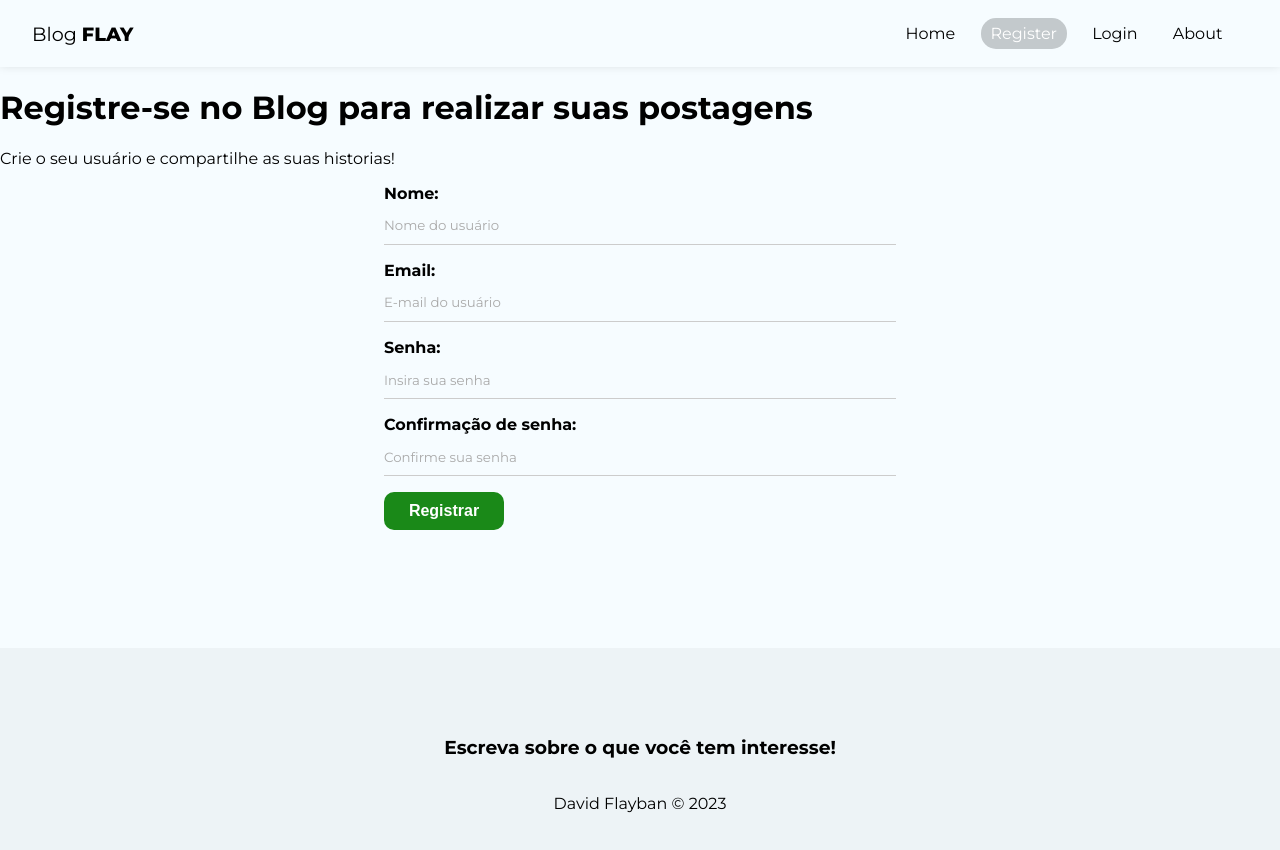
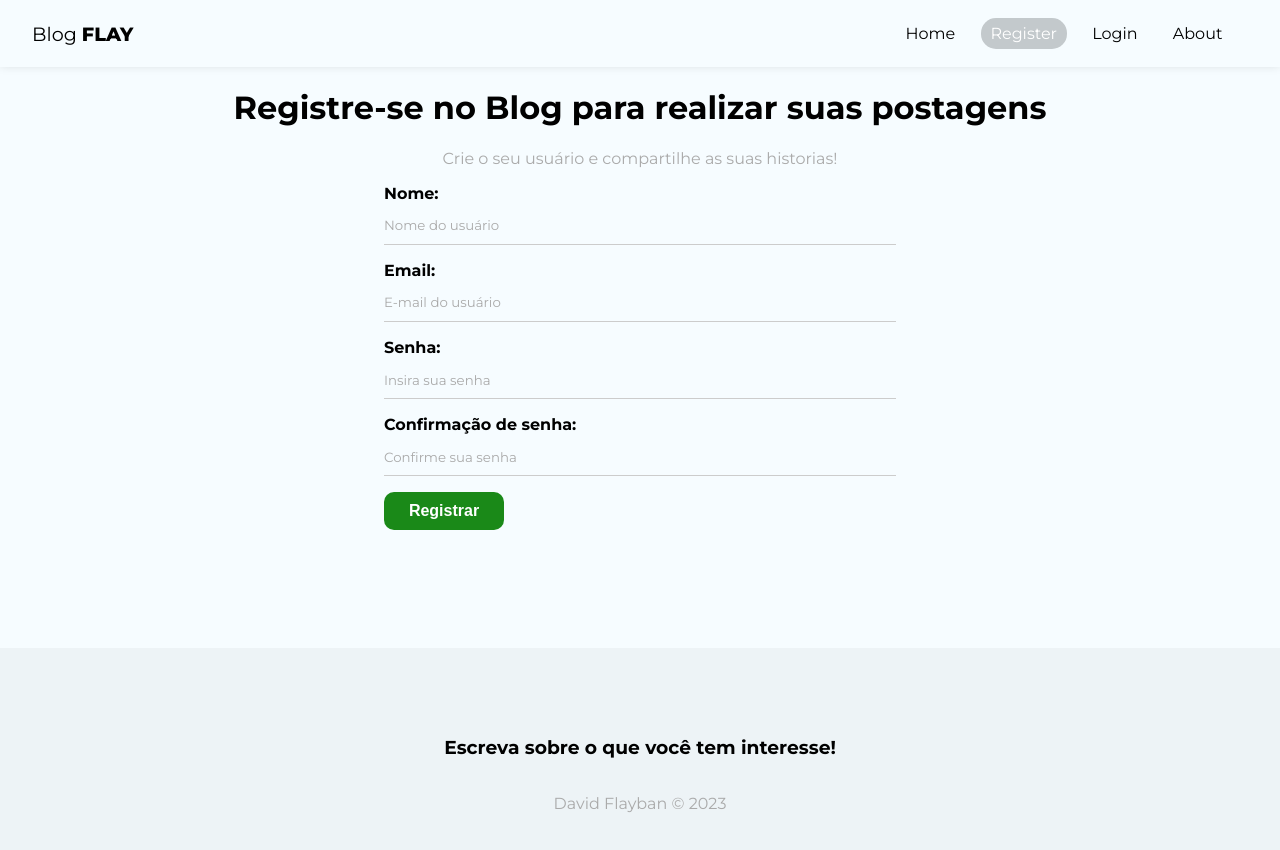
Before and after one commit to Flayban/miniBlog, a React (Create React App) app: page /Register in a window 1280 px wide. Shown: the top 850 px of the page. Built offline with nearby package versions, Linux system fonts and the light colour scheme.

Commit message:
CSS do registro

```diff
--- a/src/pages/Register/Register.module.css
+++ b/src/pages/Register/Register.module.css
@@ -0,0 +1,8 @@
+h1{
+    text-align: center;
+}
+
+p{
+    text-align: center;
+    color: #aaa;
+}
```
